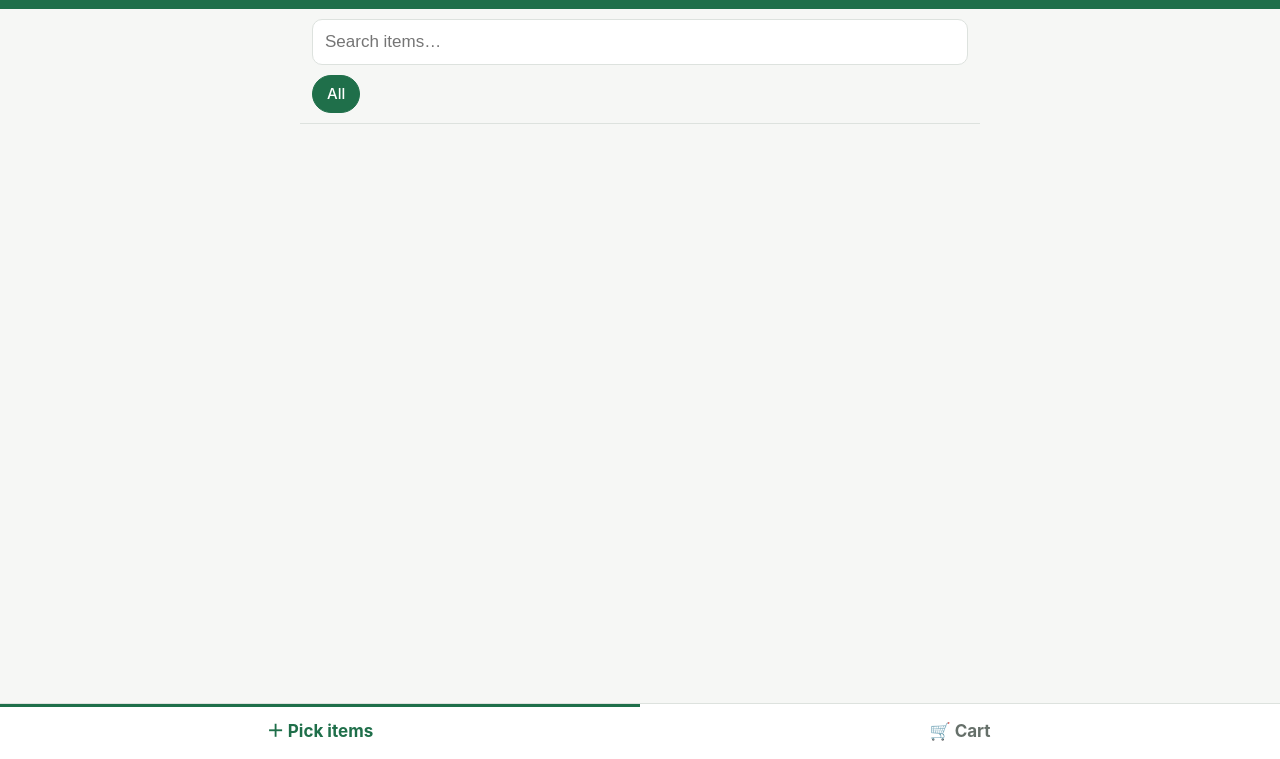
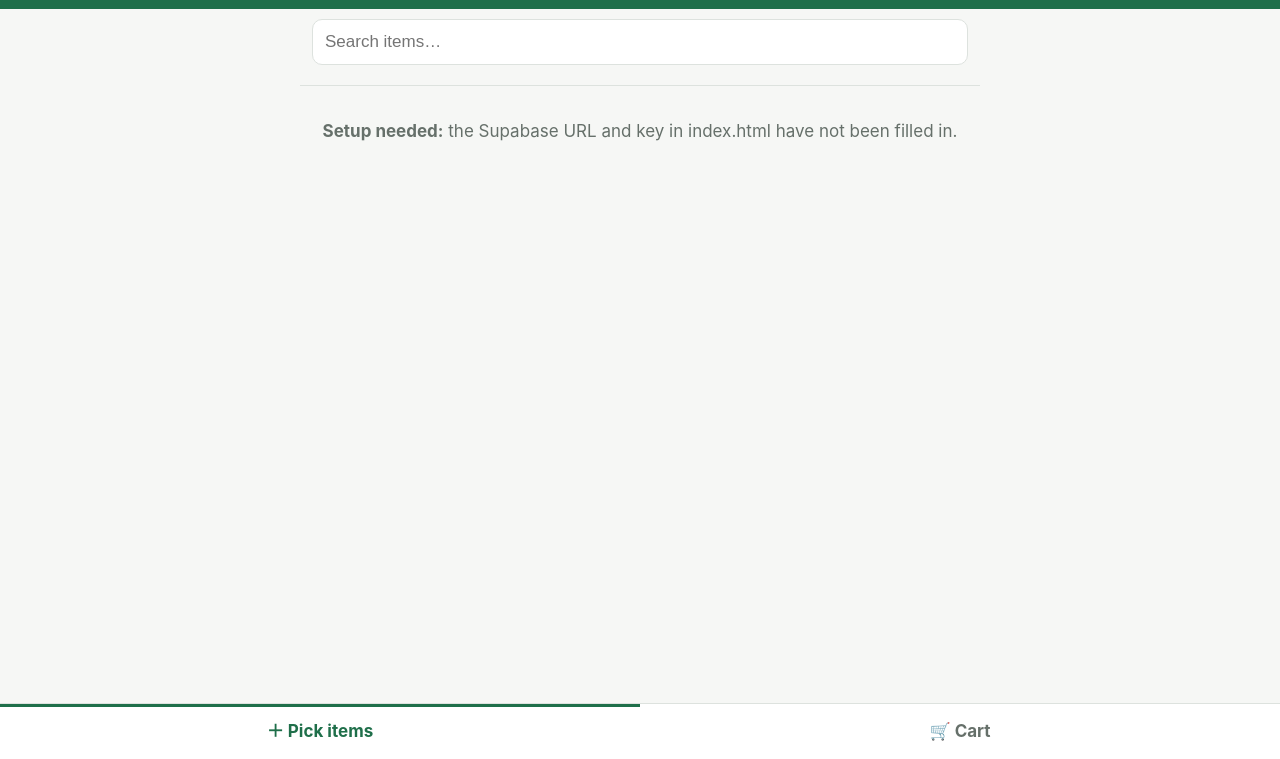
Before and after one commit to ranveer1991/grocery-list, a plain HTML site: page index.html in a window 1280 px wide. Shown: the part 41-800 px from the top of the page. Drawn offline with nearby package versions, Linux system fonts and the light colour scheme; no server answers.

Commit message:
Add files via upload

```diff
--- a/index.html
+++ b/index.html
@@ -88,8 +88,8 @@
 <script src="https://cdn.jsdelivr.net/npm/@supabase/supabase-js@2.45.4/dist/umd/supabase.min.js"></script>
 <script>
 /* ============ CONFIG: paste your values from Supabase > Project Settings > API ============ */
-const SUPABASE_URL = "https://yqylyqmqugnjacdtpxdb.supabase.co";
-const SUPABASE_ANON_KEY = "sb_publishable_kmmptkC7uSQGtPj6ItEDmg_vYdogOkr";
+const SUPABASE_URL = "https://YOUR-PROJECT-REF.supabase.co";
+const SUPABASE_ANON_KEY = "YOUR-ANON-PUBLIC-KEY";
 /* ======================================================================================== */
 
 const sb = supabase.createClient(SUPABASE_URL, SUPABASE_ANON_KEY);
@@ -268,8 +268,17 @@ $("resetBtn").onclick = async () => {
 
 /* ---------- START ---------- */
 (async function start(){
+  if(SUPABASE_URL.includes("YOUR-PROJECT-REF") || SUPABASE_ANON_KEY.includes("YOUR-ANON")){
+    $("pickList").innerHTML = `<div class="empty"><b>Setup needed:</b> the Supabase URL and key in index.html have not been filled in.</div>`; return;
+  }
   const cat = await sb.from("catalogue").select("*").order("id");
+  if(cat.error){
+    $("pickList").innerHTML = `<div class="empty"><b>Couldn't load the list.</b><br>${esc(cat.error.message)}<br><small>Check the URL and key in index.html, and that setup.sql was run.</small></div>`; return;
+  }
   catalogue = cat.data || [];
+  if(!catalogue.length){
+    $("pickList").innerHTML = `<div class="empty"><b>The list is empty.</b><br>Connected to Supabase, but the catalogue table has no rows (or the read permission is missing). Re-run setup.sql.</div>`; return;
+  }
   catalogue.forEach(c => { if(!categories.includes(c.category)) categories.push(c.category); });
   const sp = savedPin();
   if(sp){ const { data } = await sb.rpc("check_owner_pin", { p_pin: sp }); if(data) pin = sp; else storePin(null); }
```
